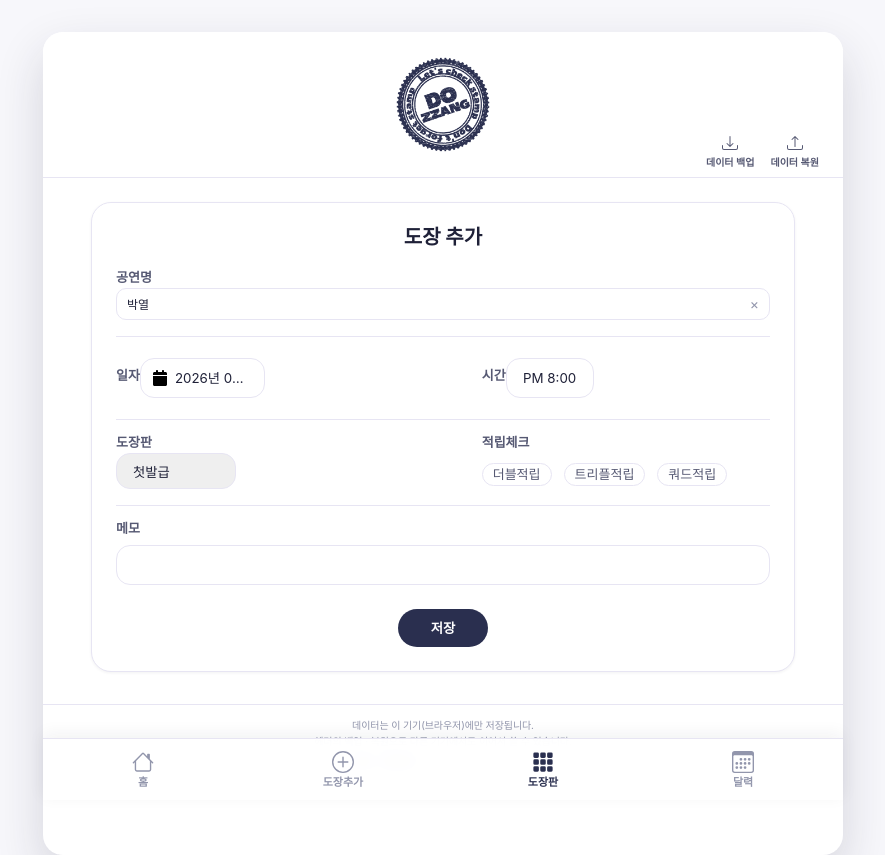
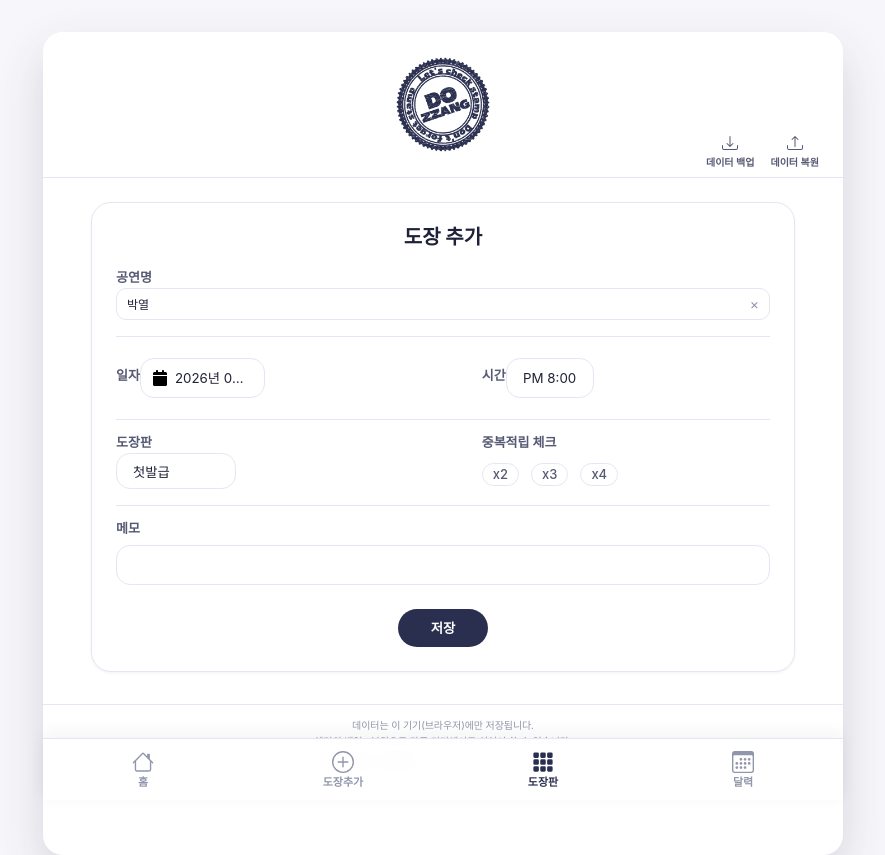
Before and after one commit to ssongbt/dozzang, a React (Create React App) app: page /#/myhome/stamp/add/1/1 in a window 1280 px wide. Shown: the whole page, without its empty margins (197-1082 px from the left). Built offline with nearby package versions, Linux system fonts and the light colour scheme; a web font is replaced by a local one.

Commit message:
css 수정 및 문구 수정

```diff
--- a/src/components/my/MyStampAdd.jsx
+++ b/src/components/my/MyStampAdd.jsx
@@ -35,7 +35,7 @@ const MyStampAdd = () =>{
     //     // stampCnt:'',
     //     stampMemo:''
     // })
-console.log("dja마아"+presetCoalesce);
+
     const [stampCnt, setStampCnt] = useState();
 
     function getPlayNum(e) {
@@ -153,12 +153,11 @@ console.log("dja마아"+presetCoalesce);
 
             return(
                 <div className="stamp">
-                    <select defaultValue={stampCnt} name="stampCnt" onChange={(e) => setStampCnt(e.target.value)}>
+                    <select value={stampCnt || ''} name="stampCnt" onChange={(e) => setStampCnt(e.target.value)}>
                         {stamps && stamps.map(stamp=>{
-                            const coalesceLabel = presetCoalesce ? presetCoalesce : stamp.coalesce;
                             const alias = getCardAlias(playNum, stamp.coalesce);
                             return(
-                                <option key={stamp.coalesce} value={presetCoalesce ? presetCoalesce : stamp.coalesce} disabled={getFilledCount(stamp)>=max ? "disabled" : "" } >{coalesceLabel}{alias ? ` (${alias})` : ''}</option>
+                                <option key={stamp.coalesce} value={stamp.coalesce} disabled={getFilledCount(stamp)>=max ? "disabled" : "" } >{stamp.coalesce}{alias ? ` (${alias})` : ''}</option>
                             )
                         })}
 
@@ -366,7 +365,7 @@ console.log("dja마아"+presetCoalesce);
                                 {max !== 0 ? StampList() : ''}
                             </div>
                             <div className="stampCount">
-                                <label htmlFor="countCheck">적립체크</label>
+                                <label htmlFor="countCheck">중복적립 체크</label>
                                 <div className="stampCount-options">
                                     <label>
                                         <input
@@ -376,7 +375,7 @@ console.log("dja마아"+presetCoalesce);
                                             checked={double === 2}
                                             onChange={(e) => setDouble(e.target.checked ? 2 : 1)}
                                         />
-                                        더블적립
+                                        x2
                                     </label>
                                     <label>
                                         <input
@@ -385,7 +384,7 @@ console.log("dja마아"+presetCoalesce);
                                             checked={double === 3}
                                             onChange={(e) => setDouble(e.target.checked ? 3 : 1)}
                                         />
-                                        트리플적립
+                                        x3
                                     </label>
                                     <label>
                                         <input
@@ -394,7 +393,7 @@ console.log("dja마아"+presetCoalesce);
                                             checked={double === 4}
                                             onChange={(e) => setDouble(e.target.checked ? 4 : 1)}
                                         />
-                                        쿼드적립
+                                        x4
                                     </label>
                                 </div>
                             </div>
--- a/src/components/my/MyStampEdit.jsx
+++ b/src/components/my/MyStampEdit.jsx
@@ -313,7 +313,7 @@ const MyStampEdit = () => {
                                             checked={double === 2}
                                             onChange={(e) => setDouble(e.target.checked ? 2 : 1)}
                                         />
-                                        더블적립
+                                        x2
                                     </label>
                                     <label>
                                         <input
@@ -322,7 +322,7 @@ const MyStampEdit = () => {
                                             checked={double === 3}
                                             onChange={(e) => setDouble(e.target.checked ? 3 : 1)}
                                         />
-                                        트리플적립
+                                        x3
                                     </label>
                                     <label>
                                         <input
@@ -331,7 +331,7 @@ const MyStampEdit = () => {
                                             checked={double === 4}
                                             onChange={(e) => setDouble(e.target.checked ? 4 : 1)}
                                         />
-                                        쿼드적립
+                                        x4
                                     </label>
                                 </div>
                             </div>
--- a/src/styles/style.scss
+++ b/src/styles/style.scss
@@ -1439,6 +1439,8 @@ input, select, textarea {
                                 height: 36px;
                                 border-radius: var(--radius-md);
                                 appearance: none;
+                                background-color: var(--color-surface);
+                                color: var(--color-ink);
                             }
                             select::-ms-expand { display: none; }
                             select option:disabled { color: var(--color-muted); }
```
